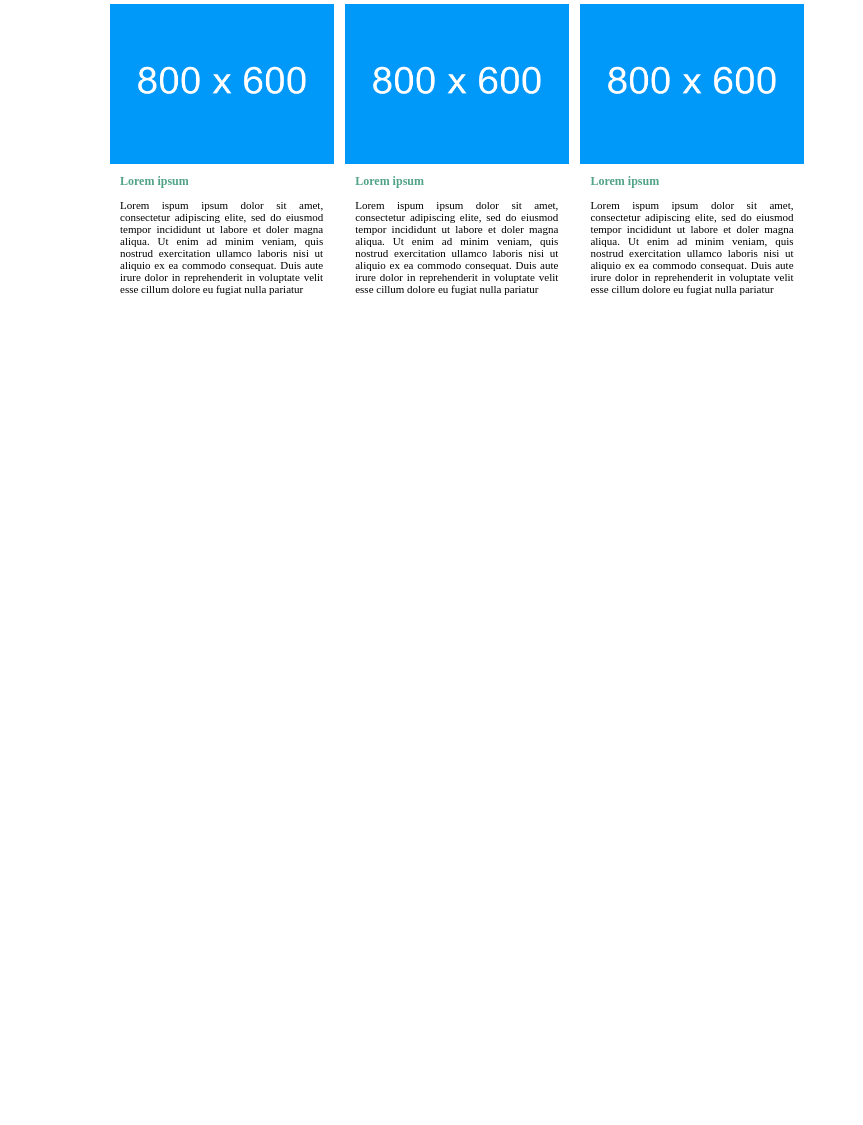
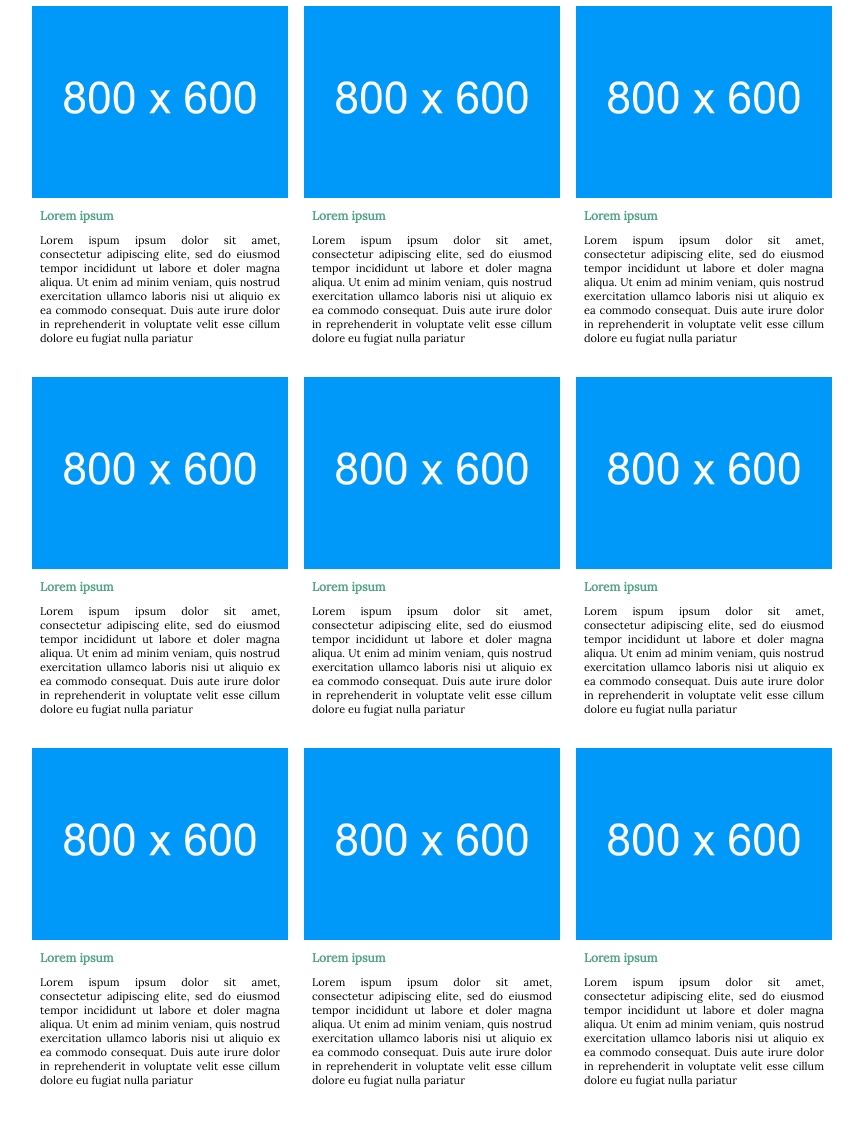
Before and after one commit to BucoTEC/PythonPlayGround, a plain HTML site: page ex01/src/index.html in a window 1280 px wide. Shown: the part 77-1202 px from the top of the page, without its empty margins (224-1087 px from the left). Before the commit the page ends 800 px from the top, so only its background shows below. Drawn offline with Linux system fonts and the light colour scheme.

Commit message:
job done

```diff
--- a/ex01/src/index.html
+++ b/ex01/src/index.html
@@ -5,14 +5,21 @@
     <meta http-equiv="X-UA-Compatible" content="IE=edge" />
     <meta name="viewport" content="width=device-width, initial-scale=1.0" />
     <link rel="stylesheet" href="../style/index.css" />
+    <!-- link za google fonts -->
+    <link rel="preconnect" href="https://fonts.googleapis.com" />
+    <link rel="preconnect" href="https://fonts.gstatic.com" crossorigin />
+    <link
+      href="https://fonts.googleapis.com/css2?family=Lora&display=swap"
+      rel="stylesheet"
+    />
     <title>Cards Gallery</title>
   </head>
   <body>
     <h2 class="mainTitle">Cards Gallery</h2>
     <div class="container">
       <div>
-        <a href="../photos/test.jpg" target="_blank">
-          <img src="../photos/test.jpg" class="center" alt="#" />
+        <a href="../photos/image1.jpg" target="_blank">
+          <img src="../photos/image1.jpg" class="center" alt="#" />
         </a>
         <h2>Lorem ipsum</h2>
         <p>
@@ -25,8 +32,8 @@
         </p>
       </div>
       <div>
-        <a href="../photos/test.jpg" target="_blank">
-          <img src="../photos/test.jpg" class="center" alt="#" />
+        <a href="../photos/image2.jpg" target="_blank">
+          <img src="../photos/image2.jpg" class="center" alt="#" />
         </a>
         <h2>Lorem ipsum</h2>
         <p>
@@ -39,8 +46,96 @@
         </p>
       </div>
       <div>
-        <a href="../photos/test.jpg" target="_blank">
-          <img src="../photos/test.jpg" class="center" alt="#" />
+        <a href="../photos/image3.jpg" target="_blank">
+          <img src="../photos/image3.jpg" class="center" alt="#" />
+        </a>
+        <h2>Lorem ipsum</h2>
+        <p>
+          Lorem ispum ipsum dolor sit amet, consectetur adipiscing elite, sed do
+          eiusmod tempor incididunt ut labore et doler magna aliqua. Ut enim ad
+          minim veniam, quis nostrud exercitation ullamco laboris nisi ut
+          aliquio ex ea commodo consequat. Duis aute irure dolor in
+          reprehenderit in voluptate velit esse cillum dolore eu fugiat nulla
+          pariatur
+        </p>
+      </div>
+    </div>
+    <div class="container">
+      <div>
+        <a href="../photos/image4.jpg" target="_blank">
+          <img src="../photos/image4.jpg" class="center" alt="#" />
+        </a>
+        <h2>Lorem ipsum</h2>
+        <p>
+          Lorem ispum ipsum dolor sit amet, consectetur adipiscing elite, sed do
+          eiusmod tempor incididunt ut labore et doler magna aliqua. Ut enim ad
+          minim veniam, quis nostrud exercitation ullamco laboris nisi ut
+          aliquio ex ea commodo consequat. Duis aute irure dolor in
+          reprehenderit in voluptate velit esse cillum dolore eu fugiat nulla
+          pariatur
+        </p>
+      </div>
+      <div>
+        <a href="../photos/image5.jpg" target="_blank">
+          <img src="../photos/image5.jpg" class="center" alt="#" />
+        </a>
+        <h2>Lorem ipsum</h2>
+        <p>
+          Lorem ispum ipsum dolor sit amet, consectetur adipiscing elite, sed do
+          eiusmod tempor incididunt ut labore et doler magna aliqua. Ut enim ad
+          minim veniam, quis nostrud exercitation ullamco laboris nisi ut
+          aliquio ex ea commodo consequat. Duis aute irure dolor in
+          reprehenderit in voluptate velit esse cillum dolore eu fugiat nulla
+          pariatur
+        </p>
+      </div>
+      <div>
+        <a href="../photos/image6.jpg" target="_blank">
+          <img src="../photos/image6.jpg" class="center" alt="#" />
+        </a>
+        <h2>Lorem ipsum</h2>
+        <p>
+          Lorem ispum ipsum dolor sit amet, consectetur adipiscing elite, sed do
+          eiusmod tempor incididunt ut labore et doler magna aliqua. Ut enim ad
+          minim veniam, quis nostrud exercitation ullamco laboris nisi ut
+          aliquio ex ea commodo consequat. Duis aute irure dolor in
+          reprehenderit in voluptate velit esse cillum dolore eu fugiat nulla
+          pariatur
+        </p>
+      </div>
+    </div>
+    <div class="container mb">
+      <div>
+        <a href="../photos/image7.jpg" target="_blank">
+          <img src="../photos/image7.jpg" class="center" alt="#" />
+        </a>
+        <h2>Lorem ipsum</h2>
+        <p>
+          Lorem ispum ipsum dolor sit amet, consectetur adipiscing elite, sed do
+          eiusmod tempor incididunt ut labore et doler magna aliqua. Ut enim ad
+          minim veniam, quis nostrud exercitation ullamco laboris nisi ut
+          aliquio ex ea commodo consequat. Duis aute irure dolor in
+          reprehenderit in voluptate velit esse cillum dolore eu fugiat nulla
+          pariatur
+        </p>
+      </div>
+      <div>
+        <a href="../photos/image8.jpg" target="_blank">
+          <img src="../photos/image8.jpg" class="center" alt="#" />
+        </a>
+        <h2>Lorem ipsum</h2>
+        <p>
+          Lorem ispum ipsum dolor sit amet, consectetur adipiscing elite, sed do
+          eiusmod tempor incididunt ut labore et doler magna aliqua. Ut enim ad
+          minim veniam, quis nostrud exercitation ullamco laboris nisi ut
+          aliquio ex ea commodo consequat. Duis aute irure dolor in
+          reprehenderit in voluptate velit esse cillum dolore eu fugiat nulla
+          pariatur
+        </p>
+      </div>
+      <div>
+        <a href="../photos/image9.jpg" target="_blank">
+          <img src="../photos/image9.jpg" class="center" alt="#" />
         </a>
         <h2>Lorem ipsum</h2>
         <p>
--- a/ex01/style/index.css
+++ b/ex01/style/index.css
@@ -1,14 +1,17 @@
+* {
+  font-family: "Lora", serif;
+}
 .container {
   display: flex;
   justify-content: space-around;
   margin-top: 2rem;
-  margin-left: 20rem;
-  margin-right: 20rem;
+  margin-left: 15rem;
+  margin-right: 15rem;
 }
 
 img {
-  width: 14rem;
-  height: 10rem;
+  width: 16rem;
+  height: 12rem;
 }
 
 .mainTitle {
@@ -22,7 +25,7 @@ p {
   display: block;
   text-align: justify;
   margin: 0rem 1rem;
-  width: 12.7rem;
+  width: 15rem;
   font-size: 11px;
 }
 h2 {
@@ -35,3 +38,7 @@ h2 {
   display: block;
   margin: auto;
 }
+
+.mb {
+  margin-bottom: 8rem;
+}
```
Also changed, not shown: ex01/photos/image1.jpg (renamed from ex01/photos/test.jpg), ex01/photos/image2.jpg (added), ex01/photos/image3.jpg (added), ex01/photos/image4.jpg (added), ex01/photos/image5.jpg (added), ex01/photos/image6.jpg (added), ex01/photos/image7.jpg (added), ex01/photos/image8.jpg (added), ex01/photos/image9.jpg (added).
